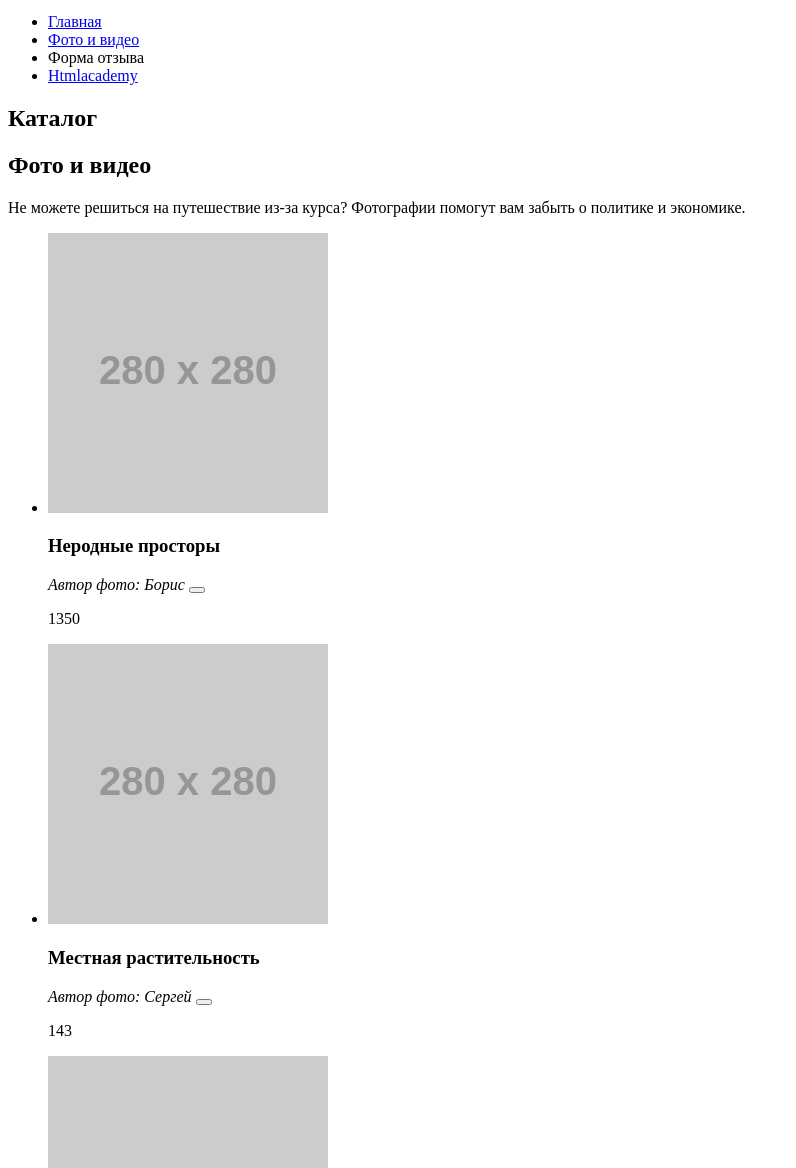
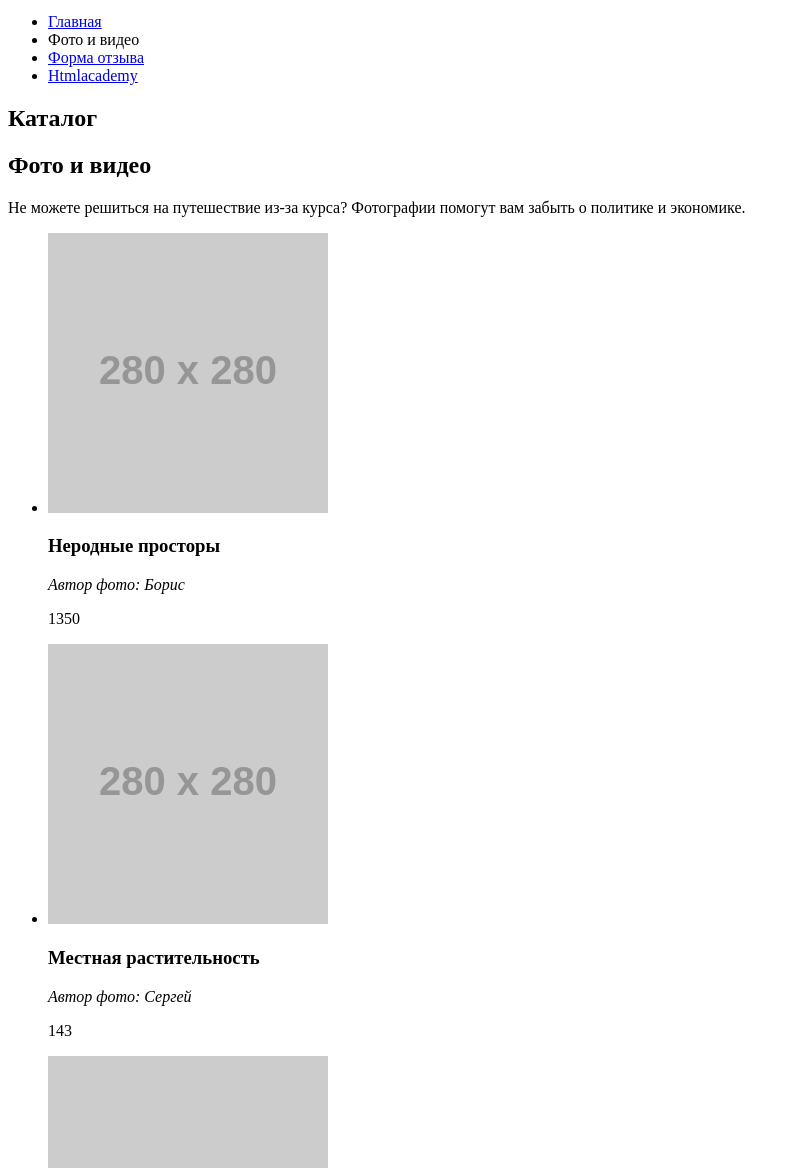
Before and after one commit to korpse404/870243-sedona-21, a website: page source/catalog.html in a window 1280 px wide. Shown: the part 132-1300 px from the top of the page, without its empty margins (0-796 px from the left). Drawn offline with Linux system fonts and the light colour scheme; placeholder pictures from the web are drawn by us.

Commit message:
Замена кнопки на ссылку.

```diff
--- a/source/catalog.html
+++ b/source/catalog.html
@@ -14,8 +14,8 @@
         <div class="main-navigation__wrapper">
           <ul class="main-navigation__list site-list">
             <li class="site-list__item"><a href="index.html">Главная</a></li>
-            <li class="site-list__item"><a href="catalog.html">Фото и видео</a></li>
-            <li class="site-list__item site-list__item--active"><a>Форма отзыва</a></li>
+            <li class="site-list__item site-list__item--active"><a>Фото и видео</a></li>
+            <li class="site-list__item "><a href="form.html">Форма отзыва</a></li>
             <li class="site-list__item"><a href="#">Htmlacademy</a></li>
           </ul>
         </div>
@@ -36,7 +36,7 @@
                 <img class="catalog-card__image" src="https://via.placeholder.com/280x280" width="280" height="280" alt="Уходящая вдаль дорога на закате">
                 <h3 class="catalog-card__title">Неродные просторы</h3>
                 <cite class="catalog-card__author">Автор фото: Борис</cite>
-                <button type="catalog-card__likes" name="likes"></button>
+                <a class="catalog-card__likes" href="#" ></a>
                 <p class="catalog-card__likes-display">1350</p>
               </article>
             </li>
@@ -45,7 +45,7 @@
                 <img class="catalog-card__image" src="https://via.placeholder.com/280x280" width="280" height="280" alt="Растительность на фоне скал">
                 <h3 class="catalog-card__title">Местная растительность</h3>
                 <cite class="catalog-card__author">Автор фото: Сергей</cite>
-                <button type="catalog-card__likes" name="likes"></button>
+                <a class="catalog-card__likes" href="#" ></a>
                 <p class="catalog-card__likes-display">143</p>
               </article>
             </li>
@@ -54,7 +54,7 @@
                 <img class="catalog-card__image" src="https://via.placeholder.com/280x280" width="280" height="280" alt="Горная дорога в окружении леса">
                 <h3 class="catalog-card__title">Дорога на север</h3>
                 <cite class="catalog-card__author">Автор фото: Петр</cite>
-                <button type="catalog-card__likes" name="likes"></button>
+                <a class="catalog-card__likes" href="#" ></a>
                 <p class="catalog-card__likes-display">96</p>
               </article>
             </li>
@@ -63,7 +63,7 @@
                 <img class="catalog-card__image" src="https://via.placeholder.com/280x280" width="280" height="280" alt="Каменный мост через ущелье">
                 <h3 class="catalog-card__title">Мост Дьявола</h3>
                 <cite class="catalog-card__author">Автор фото: Антон</cite>
-                <button type="catalog-card__likes" name="likes"></button>
+                <a class="catalog-card__likes" href="#" ></a>
                 <p class="catalog-card__likes-display">254</p>
               </article>
             </li>
```
